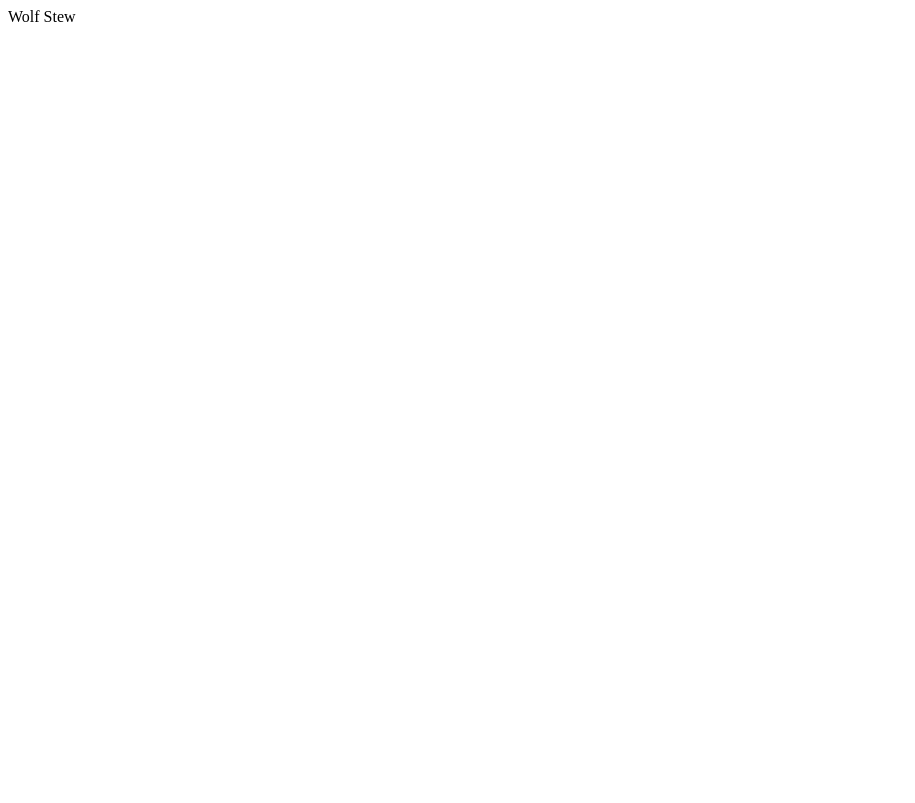
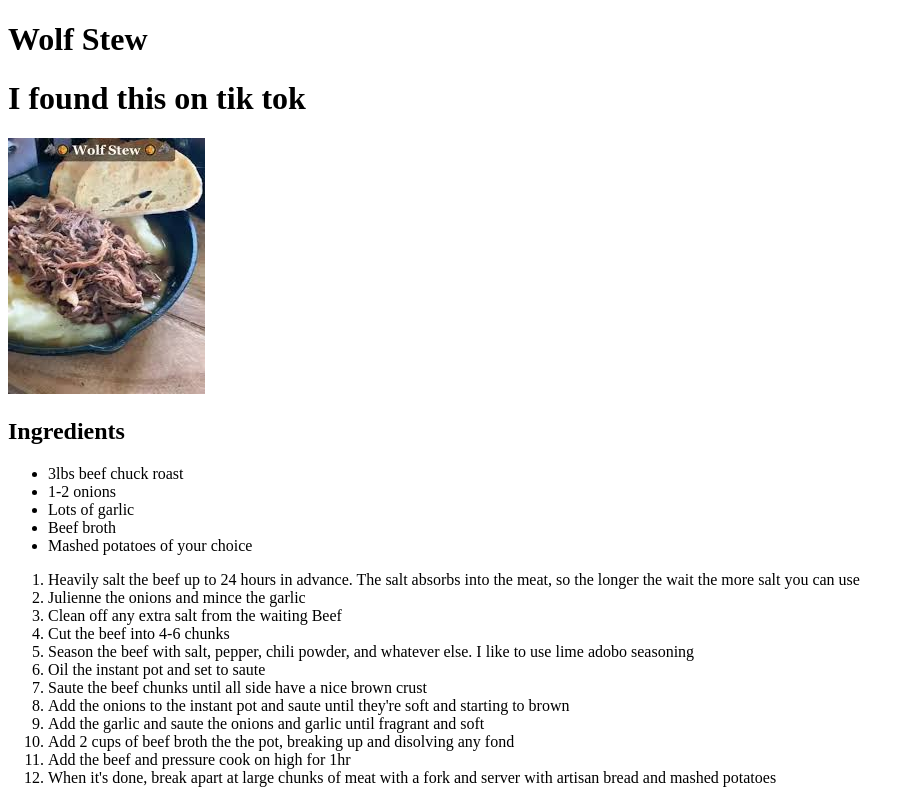
Before and after one commit to bmcreynolds/odin-recipes, a plain HTML site: page recipes/wolfstew.html in a window 1280 px wide. Shown: the whole page, without its empty margins (0-915 px from the left). Drawn offline with Linux system fonts and the light colour scheme.

Commit message:
Add recipe and image for wolf stew

```diff
--- a/recipes/wolfstew.html
+++ b/recipes/wolfstew.html
@@ -8,6 +8,33 @@
     </head>
 
     <body>
-        Wolf Stew
+        <h1>Wolf Stew</h1>
+        <h1>I found this on tik tok</h1>
+
+        <img src="../images/wolfstew.jpg">
+
+        <h2>Ingredients</h2>
+        <ul>
+            <li>3lbs beef chuck roast</li>
+            <li>1-2 onions</li>
+            <li>Lots of garlic</li>
+            <li>Beef broth</li>
+            <li>Mashed potatoes of your choice</li>
+        </ul>
+
+        <ol>
+            <li>Heavily salt the beef up to 24 hours in advance. The salt absorbs into the meat, so the longer the wait the more salt you can use</li>
+            <li>Julienne the onions and mince the garlic</li>
+            <li>Clean off any extra salt from the waiting Beef</li>
+            <li>Cut the beef into 4-6 chunks</li>
+            <li>Season the beef with salt, pepper, chili powder, and whatever else. I like to use lime adobo seasoning</li>
+            <li>Oil the instant pot and set to saute</li>
+            <li>Saute the beef chunks until all side have a nice brown crust</li>
+            <li>Add the onions to the instant pot and saute until they're soft and starting to brown</li>
+            <li>Add the garlic and saute the onions and garlic until fragrant and soft</li>
+            <li>Add 2 cups of beef broth the the pot, breaking up and disolving any fond</li>
+            <li>Add the beef and pressure cook on high for 1hr</li>
+            <li>When it's done, break apart at large chunks of meat with a fork and server with artisan bread and mashed potatoes</li>
+        </ol>
     </body>
 </html>
```
Also changed, not shown: images/wolfstew.jpg (added).
